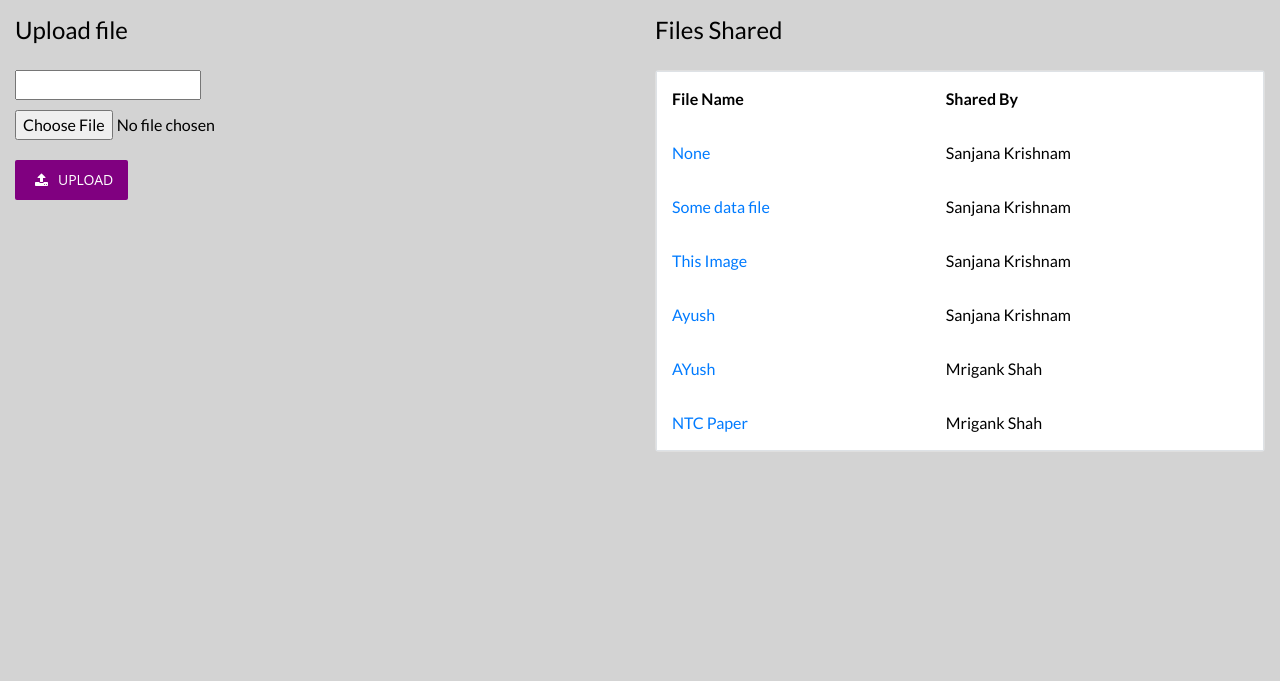
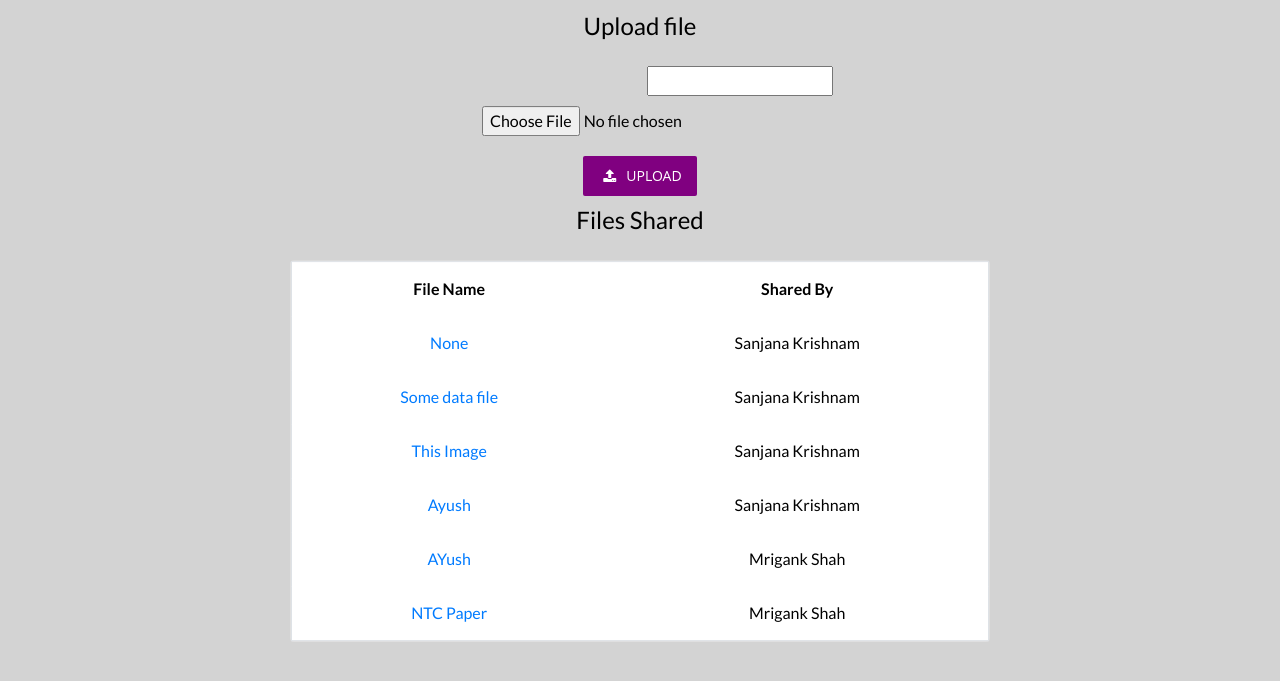
Before and after one commit to ayush113/ITA_FINAL, a Django app: page /fileshare/ in a window 1280 px wide. Shown: the part 56-737 px from the top of the page. Run offline with Django 3.2, Linux system fonts and the light colour scheme; the first user in the database is signed in; data comes from the database, SQL or seed files in the repository; some libraries are stand-ins or nearby versions.

Commit message:
More edits

```diff
--- a/templates/filesharing/index.html
+++ b/templates/filesharing/index.html
@@ -31,14 +31,28 @@
     padding-right: 15px;
     margin-top: 10px;
         }
+        .centered {
+  position: absolute;
+  top: 20%;
+  left: 50%;
+  transform: translate(-50%, -50%);
+  text-align: center;
+}
+    .centered2 {
+  position: absolute;
+  top: 60%;
+  left: 50%;
+  transform: translate(-50%, -50%);
+  text-align: center;
+}
     </style>
     </head>
-    <div class="row">
-    <div class="col-lg-6">
+    <div>
+    <div class="centered">
         <h4 style="margin-bottom: 25px">Upload file</h4>
   <form method="post" enctype="multipart/form-data">
     {% csrf_token %}
-      <input type="text" name="filename" style="margin-bottom: 10px"><br/>
+      <input type="text" name="filename" style="margin-bottom: 10px; margin-left: 200px">
     <input type="file" name="myfile" style="margin-bottom: 10px"><br/>
     <button class="taskAdd but" type="submit"><i class="fa fa-upload" style="margin-right: 10px"></i>Upload</button>
   </form>
@@ -50,9 +64,9 @@
 
     </div>
 
-   <div class="col-lg-6">
+   <div class="centered2">
    <h4 style="margin-bottom: 25px">Files Shared</h4>
-       <div class="card">
+       <div class="card" style="width: 700px">
    <table class="border" cellpadding="15">
        <tr><th>File Name</th>
        <th>Shared By</th>
```
